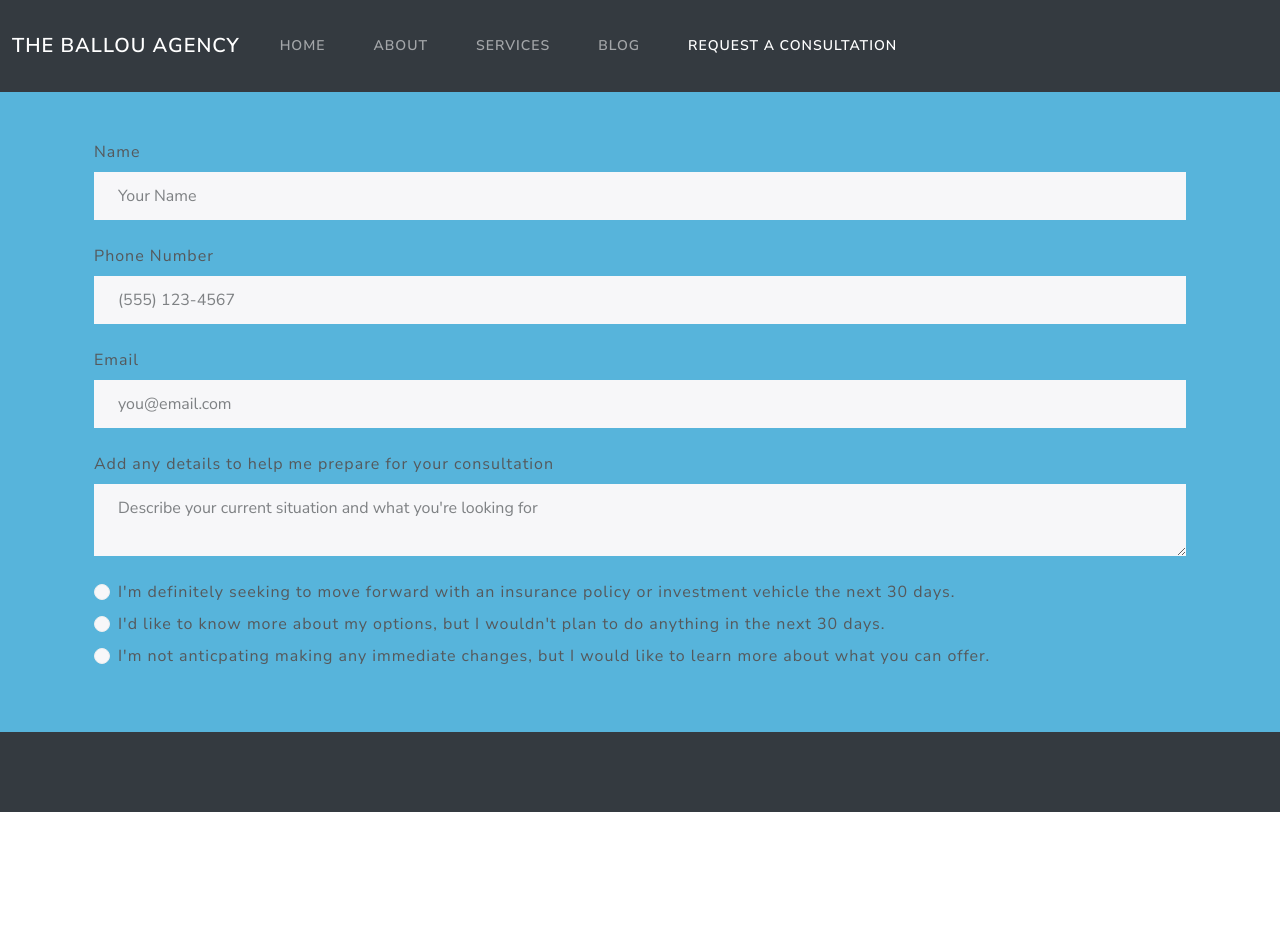
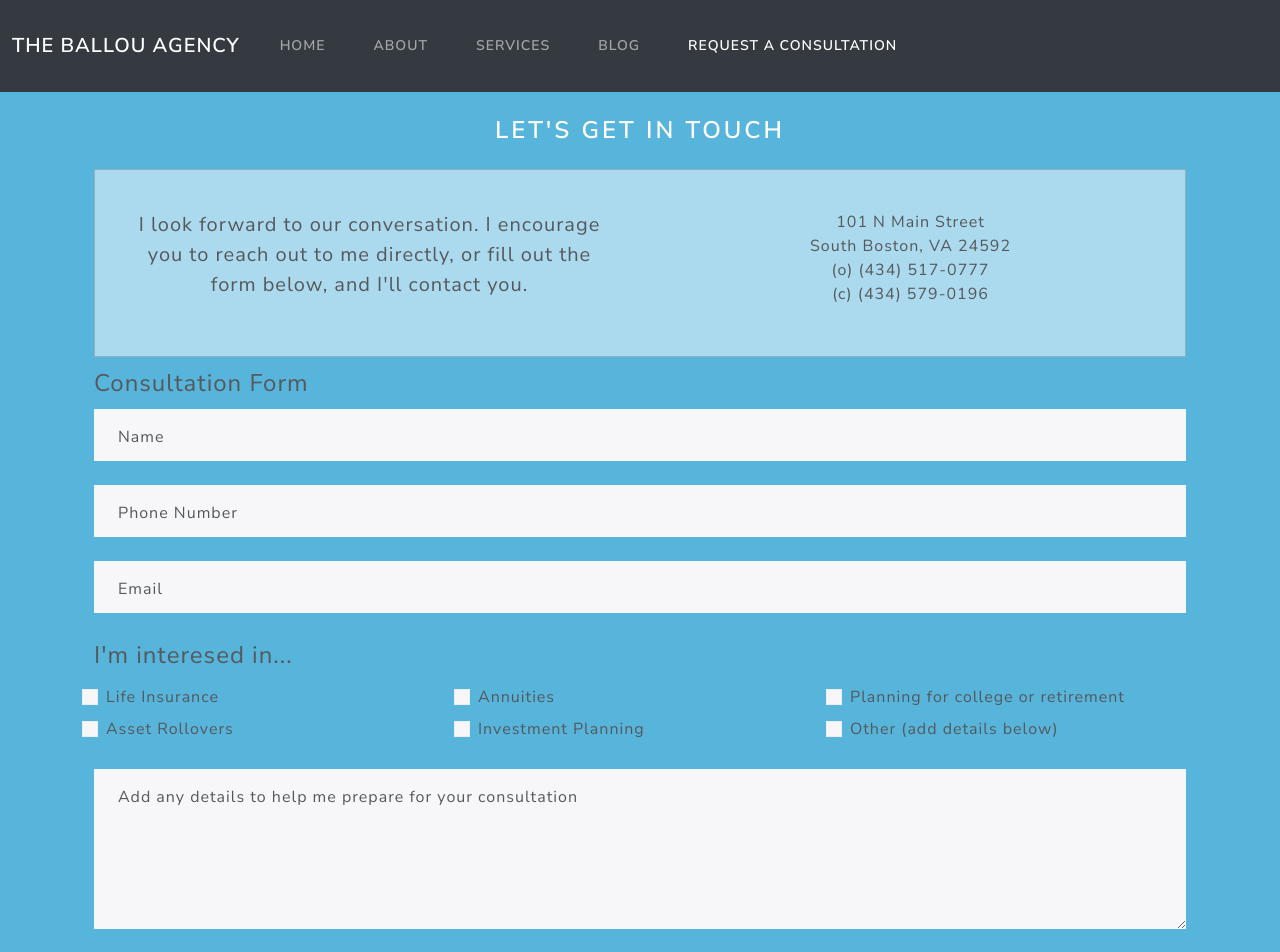
Before and after one commit to mgballou/the_ballou_agency, a React (Vite) app: page /consultation in a window 1280 px wide. Shown: the top 952 px of the page. Before the commit the page ends 812 px from the top, so only its background shows below. Built offline with nearby package versions, Linux system fonts and the light colour scheme.

Commit message:
form styling, motion buttons

```diff
--- a/src/pages/Consultation.jsx
+++ b/src/pages/Consultation.jsx
@@ -18,44 +18,135 @@ function Consultation(props) {
         >
 
             <section className="container p-4">
+
+                <h3 className="text-center text-white mb-2">Let's get in touch</h3>
+
+                <div className="mt-4 mb-2 card card-body bg-white bg-opacity-50 text-center mx-auto">
+                    <div className="row">
+                    <p className="fs-4 col-12 col-lg-6 p-4">I look forward to our conversation. I encourage you to reach out to me directly, or fill out the form below, and I'll contact you.</p>
+                    <div className="col-12 col-lg-6 p-4">
+                        <div>101 N Main Street</div>
+                        <div>South Boston, VA 24592</div>
+                        <div>(o) (434) 517-0777</div>
+                        <div>(c) (434) 579-0196</div>
+
+                    </div>
+                    </div>
+                </div>
+
+
                 <form action="">
-                    <div className="form-group mt-4">
+                    <legend className="">Consultation Form</legend>
+                    <div className="form-floating mt-4">
+                        <input type="text" className="form-control" placeholder="Name" />
                         <label className="form-label">Name</label>
-                        <input type="text" className="form-control" placeholder="Your Name" />
                     </div>
-                    <div className="form-group mt-4">
+
+
+                    <div className="form-floating mt-4">
+                        <input type="text" className="form-control" placeholder="Phone Number" />
                         <label className="form-label">Phone Number</label>
-                        <input type="text" className="form-control" placeholder="(555) 123-4567" />
                     </div>
-                    <div className="form-group mt-4">
+
+
+                    <div className="form-floating mt-4">
+                        <input type="email" className="form-control" placeholder="Email" />
                         <label className="form-label">Email</label>
-                        <input type="email" className="form-control" placeholder="you@email.com" />
-                    </div>
-                    <div className="form-group mt-4">
-                        <label className="form-label">Add any details to help me prepare for your consultation</label>
-                        <textarea type="text" className="form-control" placeholder="Describe your current situation and what you're looking for" />
                     </div>
 
                     <div className="form-group mt-4">
+
+                        <legend>I'm interesed in...</legend>
+
+                        <div className="row">
+                            <div className="form-check col-4 my-1">
+                                <input className="form-check-input" type="checkbox" value="" id="flexCheckDefault" />
+                                <label className="form-check-label" for="flexCheckDefault">
+                                    Life Insurance
+                                </label>
+                            </div>
+
+                            <div className="form-check col-4 my-1">
+                                <input className="form-check-input" type="checkbox" value="" id="flexCheckDefault" />
+                                <label className="form-check-label" for="flexCheckDefault">
+                                    Annuities
+                                </label>
+                            </div>
+
+                            <div className="form-check col-4 my-1">
+                                <input className="form-check-input" type="checkbox" value="" id="flexCheckDefault" />
+                                <label className="form-check-label" for="flexCheckDefault">
+                                    Planning for college or retirement
+                                </label>
+                            </div>
+
+                            <div className="form-check col-4 my-1">
+                                <input className="form-check-input" type="checkbox" value="" id="flexCheckDefault" />
+                                <label className="form-check-label" for="flexCheckDefault">
+                                    Asset Rollovers
+                                </label>
+                            </div>
+
+                            <div className="form-check col-4 my-1">
+                                <input className="form-check-input" type="checkbox" value="" id="flexCheckDefault" />
+                                <label className="form-check-label" for="flexCheckDefault">
+                                    Investment Planning
+                                </label>
+                            </div>
+
+                            <div className="form-check col-4 my-1">
+                                <input className="form-check-input" type="checkbox" value="" id="flexCheckDefault" />
+                                <label className="form-check-label" for="flexCheckDefault">
+                                    Other (add details below)
+                                </label>
+                            </div>
+
+                        </div>
+
+
+                    </div>
+
+                    <div className="form-floating mt-4">
+                        <textarea type="text"
+                        style={{height: '10rem'}}
+                        className="form-control" placeholder="Describe your current situation and what you're looking for" />
+                        <label className="form-label text-wrap">Add any details to help me prepare for your consultation</label>
+                    </div>
+
+                    <div className="form-group mt-4">
+                        <legend>How urgent is your need?</legend>
                         <div className="form-check my-2">
-                            <input className="form-check-input" type="radio" name="optionsRadios" id="optionsRadios1" value="option1"/>
+                            <input className="form-check-input" type="radio" name="optionsRadios" id="optionsRadios1" value="option1" />
                             <label className="form-check-label" for="optionsRadios1">
                                 I'm definitely seeking to move forward with an insurance policy or investment vehicle the next 30 days.
                             </label>
                         </div>
                         <div className="form-check my-2">
-                            <input className="form-check-input" type="radio" name="optionsRadios" id="optionsRadios2" value="option2"/>
+                            <input className="form-check-input" type="radio" name="optionsRadios" id="optionsRadios2" value="option2" />
                             <label className="form-check-label" for="optionsRadios2">
                                 I'd like to know more about my options, but I wouldn't plan to do anything in the next 30 days.
                             </label>
                         </div>
                         <div className="form-check my-2">
-                            <input className="form-check-input" type="radio" name="optionsRadios" id="optionsRadios3" value="option3"/>
+                            <input className="form-check-input" type="radio" name="optionsRadios" id="optionsRadios3" value="option3" />
                             <label className="form-check-label" for="optionsRadios3">
                                 I'm not anticpating making any immediate changes, but I would like to learn more about what you can offer.
                             </label>
                         </div>
                     </div>
+
+                    <div className="row">
+                    <motion.input
+                    whileTap={{ scale: 0.9 }}
+                    whileHover={{
+                        scale: 1.2,
+                        transition: { duration: .2 },
+                    }}
+
+                    className="col-9 btn btn-lg btn-primary mx-auto my-4" type="submit" />
+
+                    </div>
+
 
 
 
--- a/src/pages/Home.jsx
+++ b/src/pages/Home.jsx
@@ -33,7 +33,15 @@ function Home() {
 
 
 
-                        <button className="col-9 btn btn-lg btn-primary mx-auto my-4">Set up a consultation</button>
+                        <motion.button
+                        whileTap={{ scale: 0.9 }}
+                        whileHover={{
+                            scale: 1.2,
+                            transition: { duration: .2 },
+                        }}
+
+
+                        className="col-9 btn btn-lg btn-primary mx-auto my-4 fs-3">Set up a consultation</motion.button>
 
 
 
```
Lines whose indentation alone changed are shown as unchanged.
